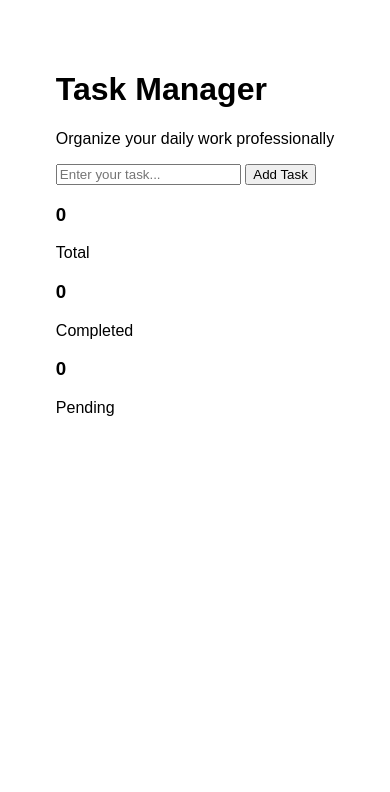
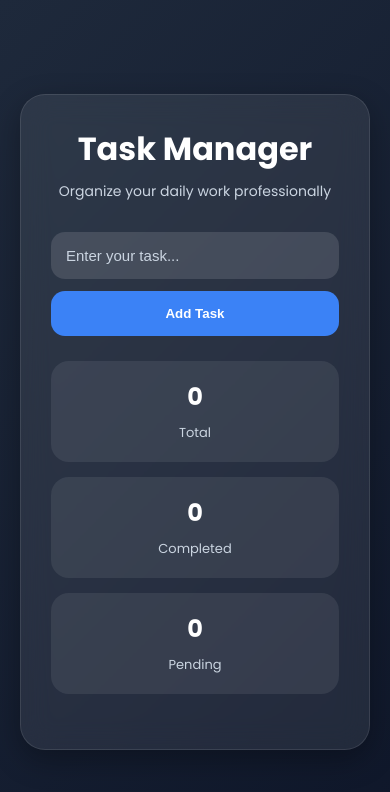
Before and after one commit to ROHITTRAATHOOD/To-Do-App, a plain HTML site: page index.html in a window 390 px wide. Drawn offline with Linux system fonts and the light colour scheme.

Commit message:
Refactor CSS for improved styling and layout

```diff
--- a/style.css
+++ b/style.css
@@ -1,14 +1,181 @@
+*{
+  margin:0;
+  padding:0;
+  box-sizing:border-box;
+}
+
 body{
-  font-family:Arial;
+  font-family:'Poppins', sans-serif;
+  background:linear-gradient(135deg,#1e293b,#0f172a);
+  min-height:100vh;
   display:flex;
   justify-content:center;
-  margin-top:50px;
+  align-items:center;
+  padding:20px;
+  color:#fff;
 }
 
-.container{
-  width:300px;
+.app{
+  width:100%;
+  max-width:550px;
+  background:rgba(255,255,255,0.08);
+  backdrop-filter:blur(15px);
+  border:1px solid rgba(255,255,255,0.1);
+  border-radius:25px;
+  padding:30px;
+  box-shadow:0 10px 30px rgba(0,0,0,0.3);
 }
 
-li{
-  margin-top:10px;
+.header{
+  text-align:center;
+  margin-bottom:30px;
 }
+
+.header h1{
+  font-size:32px;
+  font-weight:700;
+  margin-bottom:8px;
+}
+
+.header p{
+  color:#cbd5e1;
+  font-size:14px;
+}
+
+.todo-input{
+  display:flex;
+  gap:12px;
+  margin-bottom:25px;
+}
+
+.todo-input input{
+  flex:1;
+  padding:15px;
+  border:none;
+  border-radius:14px;
+  outline:none;
+  font-size:15px;
+  background:rgba(255,255,255,0.12);
+  color:white;
+}
+
+.todo-input input::placeholder{
+  color:#cbd5e1;
+}
+
+.todo-input button{
+  padding:15px 22px;
+  border:none;
+  border-radius:14px;
+  background:#3b82f6;
+  color:white;
+  cursor:pointer;
+  font-weight:600;
+  transition:0.3s;
+}
+
+.todo-input button:hover{
+  background:#2563eb;
+  transform:translateY(-2px);
+}
+
+.stats{
+  display:grid;
+  grid-template-columns:repeat(3,1fr);
+  gap:15px;
+  margin-bottom:25px;
+}
+
+.stat-box{
+  background:rgba(255,255,255,0.08);
+  padding:18px;
+  border-radius:18px;
+  text-align:center;
+}
+
+.stat-box h3{
+  font-size:24px;
+  margin-bottom:5px;
+}
+
+.stat-box span{
+  font-size:13px;
+  color:#cbd5e1;
+}
+
+#taskList{
+  list-style:none;
+}
+
+.task-item{
+  background:rgba(255,255,255,0.08);
+  padding:15px;
+  border-radius:15px;
+  margin-bottom:14px;
+  display:flex;
+  align-items:center;
+  justify-content:space-between;
+  animation:fadeIn 0.3s ease;
+}
+
+.task-left{
+  display:flex;
+  align-items:center;
+  gap:12px;
+}
+
+.task-left input{
+  width:18px;
+  height:18px;
+  cursor:pointer;
+}
+
+.task-text{
+  font-size:15px;
+}
+
+.completed{
+  text-decoration:line-through;
+  opacity:0.6;
+}
+
+.delete-btn{
+  background:#ef4444;
+  border:none;
+  color:white;
+  padding:8px 14px;
+  border-radius:10px;
+  cursor:pointer;
+  transition:0.3s;
+}
+
+.delete-btn:hover{
+  background:#dc2626;
+}
+
+@keyframes fadeIn{
+  from{
+    opacity:0;
+    transform:translateY(10px);
+  }
+
+  to{
+    opacity:1;
+    transform:translateY(0);
+  }
+}
+
+@media(max-width:600px){
+
+  .stats{
+    grid-template-columns:1fr;
+  }
+
+  .todo-input{
+    flex-direction:column;
+  }
+
+  .todo-input button{
+    width:100%;
+  }
+}
```
